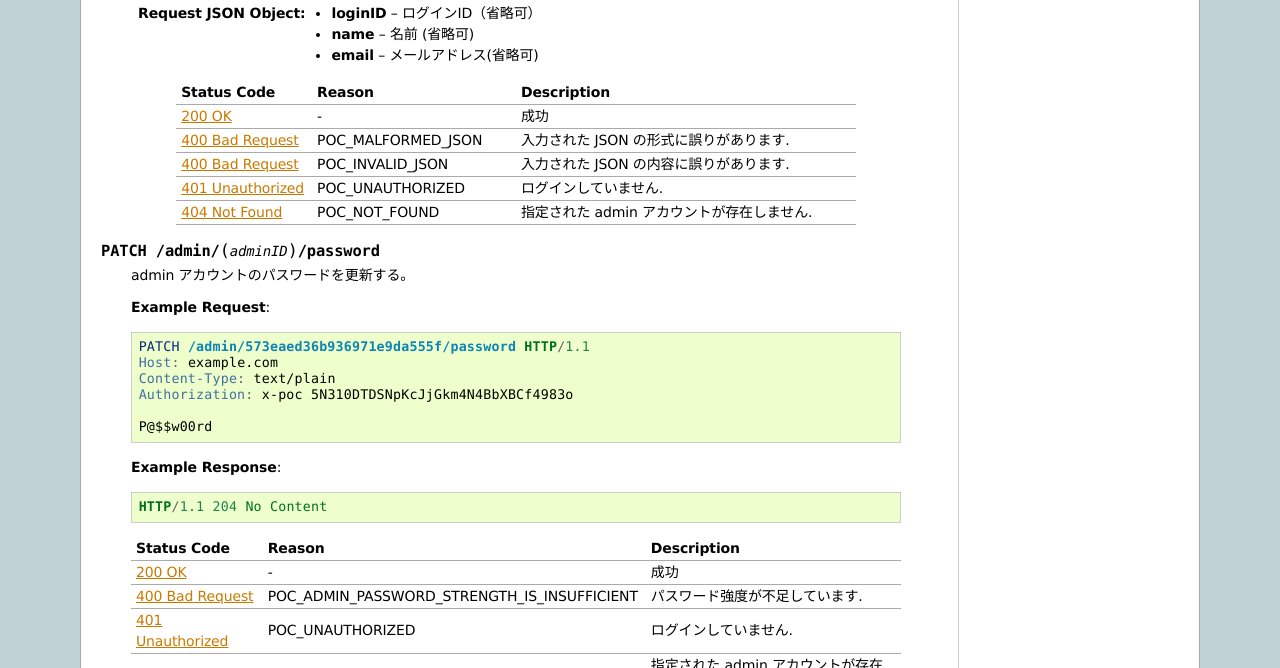
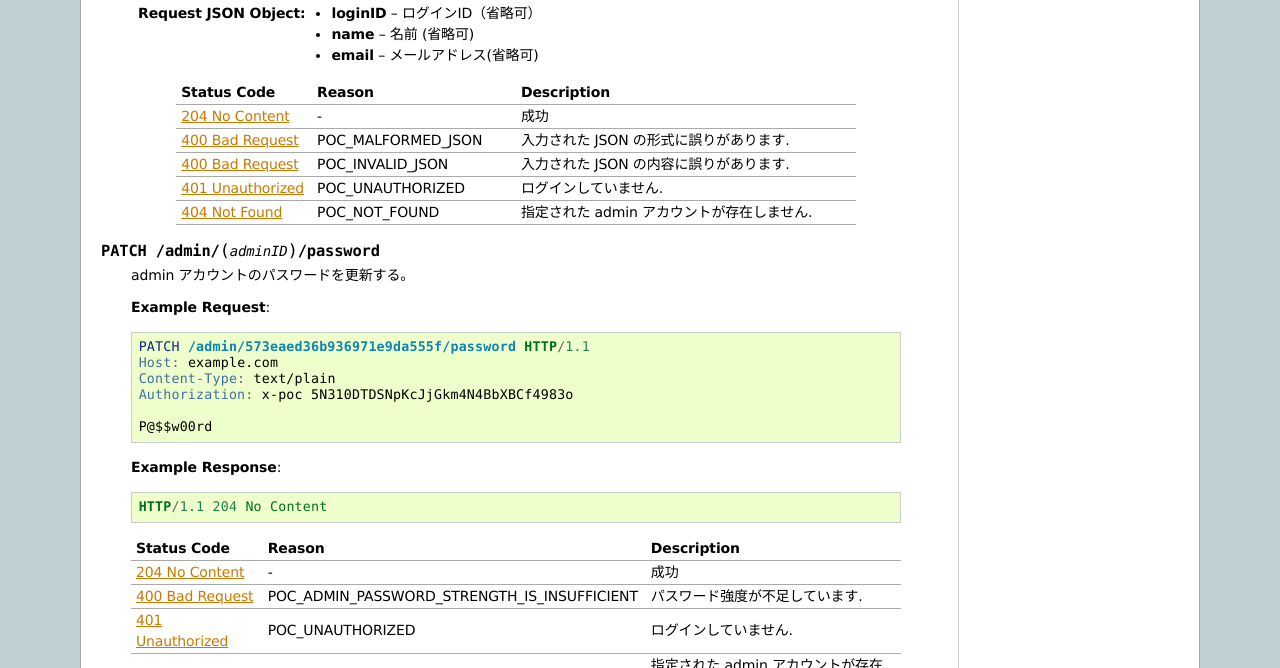
Before and after one commit to Ulang2106/pocketMoney, a Sphinx documentation site: the page built from source/admin.rst, in a window 1280 px wide and 900 px high, scrolled down 1802 px. Shown: the part 152-820 px from the top of the window. Built offline with Sphinx 7.4.7, drawn with Linux system fonts in a browser that asks for light colours.

Commit message:
source/admin.rst: ステータスコードを修正

```diff
--- a/source/admin.rst
+++ b/source/admin.rst
@@ -116,7 +116,7 @@ Administrator Account
          :header: "Status Code", "Reason", "Description"
          :widths: 20, 30, 50
 
-         :http:statuscode:`200`, "\-",                 "成功"
+         :http:statuscode:`204`, "\-",                 "成功"
          :http:statuscode:`400`, "POC_MALFORMED_JSON", "入力された JSON の形式に誤りがあります."
          :http:statuscode:`400`, "POC_INVALID_JSON",   "入力された JSON の内容に誤りがあります."
          :http:statuscode:`401`, "POC_UNAUTHORIZED",   "ログインしていません."
@@ -143,7 +143,7 @@ Administrator Account
          :header: "Status Code", "Reason", "Description"
          :widths: 20, 30, 50
 
-         :http:statuscode:`200`, "\-",                                          "成功"
+         :http:statuscode:`204`, "\-",                                          "成功"
          :http:statuscode:`400`, "POC_ADMIN_PASSWORD_STRENGTH_IS_INSUFFICIENT", "パスワード強度が不足しています."
          :http:statuscode:`401`, "POC_UNAUTHORIZED",                            "ログインしていません."
          :http:statuscode:`404`, "POC_NOT_FOUND",                               "指定された admin アカウントが存在しません."
```
